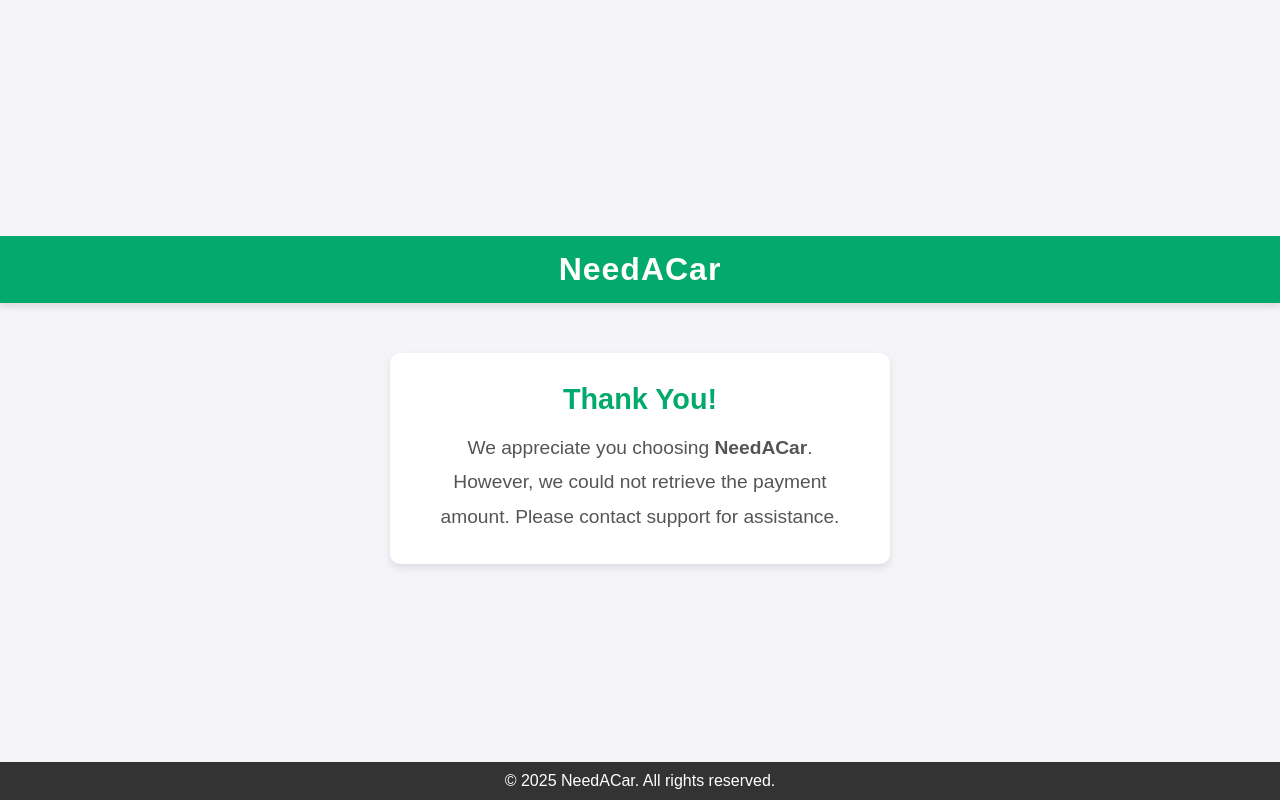
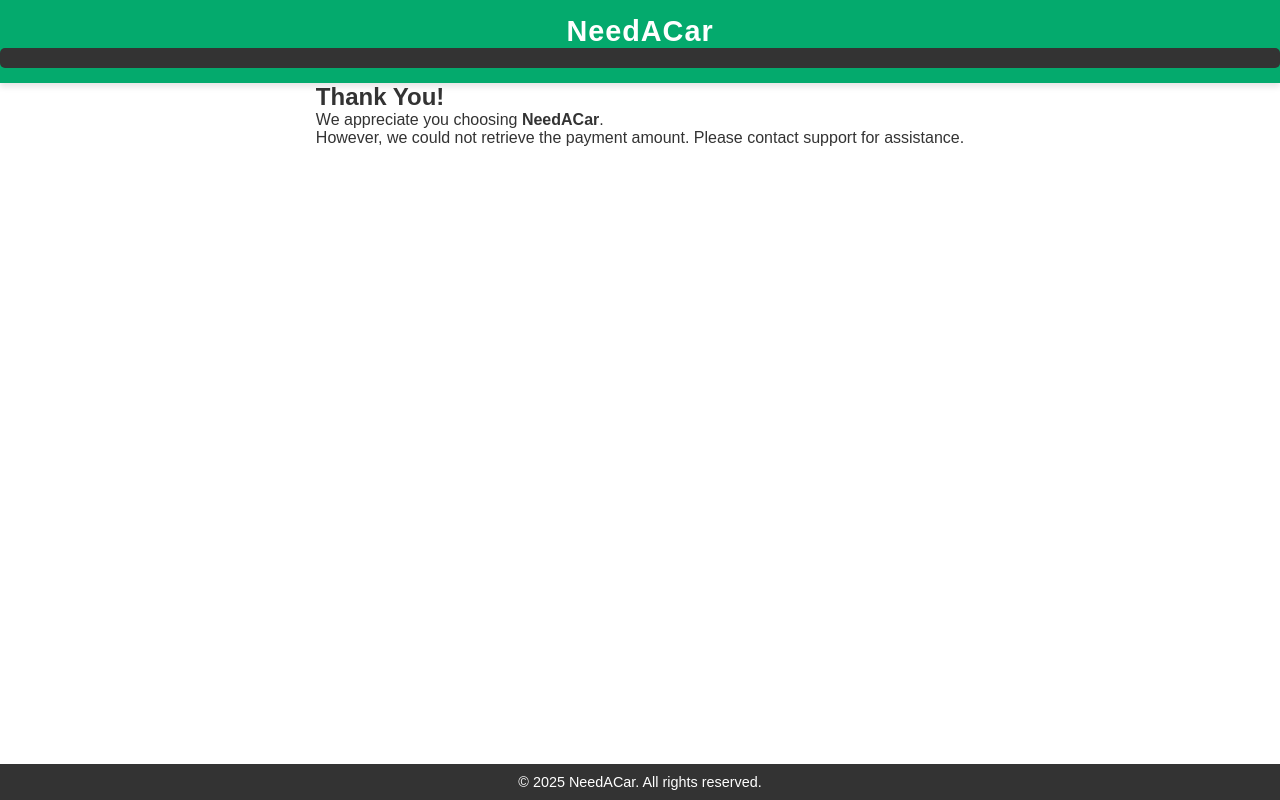
Before and after one commit to Lusaka2003/CSE370Project, a PHP site: page /payment.php in a window 1280 px wide. Run offline with PHP 8.4, Linux system fonts and the light colour scheme.

Commit message:
Update stylepayment.css

```diff
--- a/stylepayment.css
+++ b/stylepayment.css
@@ -1,13 +1,14 @@
+/* Basic Reset */
 * {
   margin: 0;
   padding: 0;
   box-sizing: border-box;
 }
 
-/* Body Styling */
+/* General body and layout settings */
 body {
   font-family: 'Arial', sans-serif;
-  background-color: #f4f4f9;
+  background: white;
   color: #333;
   display: flex;
   flex-direction: column;
@@ -17,54 +18,161 @@ body {
   margin: 0;
 }
 
-/* Header */
+/* Header Section */
 header {
-  width: 100%;
   background-color: #04AA6D;
   color: white;
   padding: 15px 0;
   text-align: center;
-  box-shadow: 0px 4px 6px rgba(0, 0, 0, 0.1);
+  width: 100%;
+  box-shadow: 0 4px 6px rgba(0, 0, 0, 0.1);
 }
 
 header h1 {
-  font-size: 2rem;
+  font-size: 1.8rem;
   font-weight: bold;
   letter-spacing: 1px;
 }
 
-/* Payment Container */
-.payment-container {
-  background-color: white;
-  padding: 30px;
-  border-radius: 10px;
-  box-shadow: 0px 4px 8px rgba(0, 0, 0, 0.1);
+/* Navigation Bar */
+.nav-bar {
+  background-color: #333;
+  padding: 10px 0;
   text-align: center;
-  max-width: 500px;
-  width: 90%;
-  margin-top: 50px;
+  border-radius: 5px;
 }
 
-.thank-you-box h2 {
-  font-size: 1.8rem;
-  color: #04AA6D;
-  margin-bottom: 15px;
+.nav-bar ul {
+  list-style-type: none;
+  display: flex;
+  justify-content: center;
+  gap: 15px;
 }
 
-.thank-you-box p {
-  font-size: 1.2rem;
-  color: #555;
-  line-height: 1.8;
+.nav-bar li {
+  display: inline;
+}
+
+.nav-bar a {
+  color: white;
+  text-decoration: none;
+  font-size: 1rem;
+  font-weight: 500;
+  padding: 8px 12px;
+  border-radius: 5px;
+  transition: all 0.3s ease;
+}
+
+.nav-bar a:hover {
+  color: #04AA6D;
+  background-color: white;
+}
+
+/* User Profile Section */
+.user-profile-section {
+  max-width: 600px;
+  width: 600px;
+  background-color: white;
+  padding: 25px;
+  border-radius: 10px;
+  box-shadow: 0 4px 8px rgba(0, 0, 0, 0.1);
+  text-align: center;
+  display: flex;
+  flex-direction: column;
+  gap: 2.7rem;
+  align-items: center;
+}
+
+
+/* Profile Details */
+.profile-details {
+  width: 100%;
+  text-align: left;
+}
+
+.profile-details label {
+  font-size: 0.9rem;
+  font-weight: bold;
+  color: #333;
+  margin-bottom: 5px;
+  display: block;
+}
+
+.profile-details span {
+  display: block;
+  width: 100%;
+  padding: 10px;
+  font-size: 0.9rem;
+  border-radius: 5px;
+  border: 1px solid #ddd;
+  background-color: #f8f9fa;
+}
+
+/* Select a Car Button */
+.select-car-btn {
+  display: block;
+  width: 100%;
+  text-align: center;
+  background-color: #04AA6D;
+  color: white;
+  padding: 10px;
+  margin: 10px 0;
+  font-size: 1rem;
+  border: none;
+  border-radius: 8px;
+  cursor: pointer;
+  font-weight: bold;
+}
+
+.select-car-btn:hover {
+  background-color: #028a5e;
+  transform: translateY(-2px);
+}
+
+/* Logout Button */
+.logout-btn {
+  display: block;
+  width: 100%;
+  text-align: center;
+  background-color: #6c757d;
+  color: white;
+  padding: 10px;
+  font-size: 1rem;
+  border: none;
+  border-radius: 8px;
+  cursor: pointer;
+  font-weight: bold;
+}
+
+.logout-btn:hover {
+  background-color: #5a6268;
+  transform: translateY(-2px);
 }
 
 /* Footer */
 footer {
-  width: 100%;
   text-align: center;
+  padding: 10px;
   background-color: #333;
   color: white;
-  padding: 10px 0;
-  margin-top: 30px;
-  position: fixed;
-  bottom: 0;
+  font-size: 0.9rem;
+  width: 100%;
+  margin-top: auto;
 }
+
+/* Mobile Responsiveness */
+@media (max-width: 768px) {
+  .nav-bar ul {
+    flex-direction: column;
+    gap: 10px;
+  }
+
+  .profile-details span {
+    font-size: 0.8rem;
+  }
+
+  .select-car-btn,
+  .logout-btn {
+    font-size: 0.9rem;
+  }
+}
```
